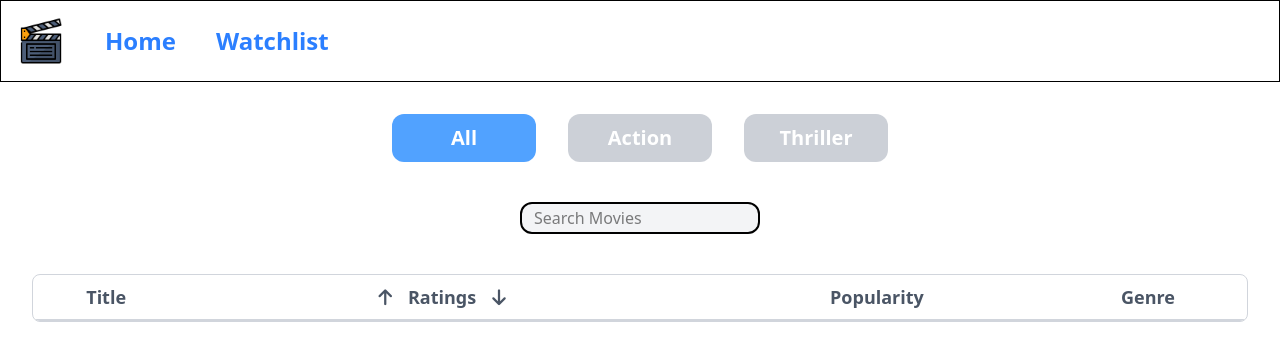
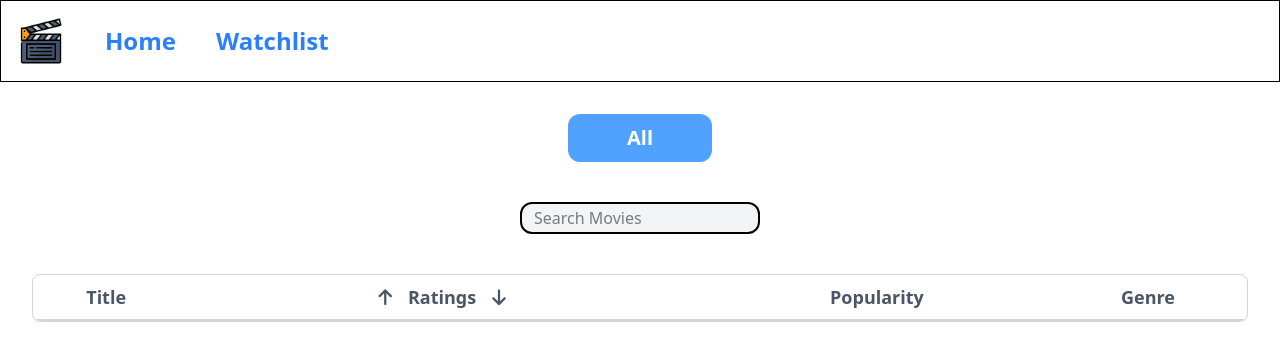
Before and after one commit to ayonpaul8906/Movie-Mania, a React (Vite) app in the folder frontend/: page /watchlist in a window 1280 px wide. Shown: the top 360 px of the page. Built offline with nearby package versions, Linux system fonts and the light colour scheme.

Commit message:
New Updates

```diff
--- a/frontend/src/App.jsx
+++ b/frontend/src/App.jsx
@@ -13,13 +13,13 @@ function App() {
     let newWatchlist = [...watchlist, movie];
     localStorage.setItem('watchlist', JSON.stringify(newWatchlist));
     setWatchlist(newWatchlist);
-    console.log(newWatchlist);
+
   }
 
   function removeFromWatchlist(movie) {
     let filterWatchlist = watchlist.filter(m => m.id !== movie.id);
+    localStorage.setItem('watchlist', JSON.stringify(filterWatchlist));
     setWatchlist(filterWatchlist);
-    console.log(filterWatchlist);
   }
 
   useEffect(() => {
--- a/frontend/src/components/Watchlist.jsx
+++ b/frontend/src/components/Watchlist.jsx
@@ -1,53 +1,95 @@
-import React from 'react'
-import Navbar from './Navbar'
-import genreids from'../utility/genre'
+import React, { useState } from "react";
+import Navbar from "./Navbar";
+import genreids from "../utility/genre";
+import { useEffect } from "react";
 
-function Watchlist({Watchlist, setWatchlist}) {
+function Watchlist({ Watchlist, setWatchlist, removeFromWatchlist }) {
+  const [search, setSearch] = useState("");
+  const [genreList, setGenreList] = useState(["All"]);
+  const [currGenre, setCurrGenre] = useState("All");
 
-  const [search, setSearch] = React.useState('')
+  let handlesearch = (e) => {
+    setSearch(e.target.value);
+  };
 
-  let handlesearch = (e) =>{
-    setSearch(e.target.value)
-  }
+  let handleFilter = (genre) => {
+    setCurrGenre(genre);
+  };
 
   let sortIncreasing = () => {
     Watchlist.sort((a, b) => {
-      return a.vote_average - b.vote_average
+      return a.vote_average - b.vote_average;
     });
     setWatchlist([...Watchlist]);
-  }
+  };
 
   let sortDecreasing = () => {
     Watchlist.sort((a, b) => {
-      return b.vote_average - a.vote_average
+      return b.vote_average - a.vote_average;
     });
     setWatchlist([...Watchlist]);
-}
+  };
+
+  useEffect(() => {
+    let genre = Watchlist.map((movie) => {
+      return genreids[movie.genre_ids[0]];
+    });
+    genre = new Set(genre);
+    setGenreList(["All", ...genre]);
+    console.log(genre);
+  }, [Watchlist]);
 
   return (
     <div>
       <>
         <Navbar />
 
-        <div className='flex flex-wrap justify-center my-4 text-gray-600 font-bold text-xl'>
-          <div className='h-[3rem] w-[9rem] flex justify-center bg-blue-400 rounded-xl items-center text-white font-bold m-4'>All</div>
-          <div className='h-[3rem] w-[9rem] flex justify-center bg-gray-400/50 rounded-xl items-center text-white font-bold m-4'>Action</div>
-          <div className='h-[3rem] w-[9rem] flex justify-center bg-gray-400/50 rounded-xl items-center text-white font-bold m-4'>Thriller</div>
+        <div className="flex flex-wrap justify-center my-4 text-gray-600 font-bold text-xl">
+          {genreList.map((genre) => {
+            return (
+              <div
+                onClick={() => handleFilter(genre)}
+                className={
+                  currGenre === genre
+                    ? "h-[3rem] w-[9rem] flex justify-center bg-blue-400 rounded-xl items-center text-white font-bold m-4 hover:cursor-pointer"
+                    : "h-[3rem] w-[9rem] flex justify-center bg-gray-400/50 rounded-xl items-center text-gray-600 font-bold m-4 hover:cursor-pointer"
+                }
+              >
+                {genre}
+              </div>
+            );
+          })}
         </div>
 
-        <div className='w-full flex justify-center p-2 '>
-          <input type="search" placeholder='Search Movies' onChange={handlesearch} value={search} className='bg-gray-100 border-2 h-[2rem] w-[15rem] px-3 border-black rounded-xl' />
+        <div className="w-full flex justify-center p-2 ">
+          <input
+            type="search"
+            placeholder="Search Movies"
+            onChange={handlesearch}
+            value={search}
+            className="bg-gray-100 border-2 h-[2rem] w-[15rem] px-3 border-black rounded-xl"
+          />
         </div>
 
-        <div className='border border-gray-300 m-8 rounded-lg overflow-hidden'>
-          <table className='w-full text-gray-600 text-center'>
-            <thead className='border-b-2 border-gray-300'>
-              <tr className='text-lg'>
+        <div className="border border-gray-300 m-8 rounded-lg overflow-hidden">
+          <table className="w-full text-gray-600 text-center">
+            <thead className="border-b-2 border-gray-300">
+              <tr className="text-lg">
                 <th>Title</th>
-                <div className='flex justify-center'>
-                  <div className='p-2 hover:cursor-pointer' onClick={sortIncreasing}><i class="fa-solid fa-arrow-up"></i></div>
-                  <th className='p-2'>Ratings</th>
-                  <div className='p-2 hover:cursor-pointer' onClick={sortDecreasing}><i class="fa-solid fa-arrow-down"></i></div>
+                <div className="flex justify-center">
+                  <div
+                    className="p-2 hover:cursor-pointer"
+                    onClick={sortIncreasing}
+                  >
+                    <i class="fa-solid fa-arrow-up"></i>
+                  </div>
+                  <th className="p-2">Ratings</th>
+                  <div
+                    className="p-2 hover:cursor-pointer"
+                    onClick={sortDecreasing}
+                  >
+                    <i class="fa-solid fa-arrow-down"></i>
+                  </div>
                 </div>
                 <th>Popularity</th>
                 <th>Genre</th>
@@ -56,30 +98,42 @@ function Watchlist({Watchlist, setWatchlist}) {
 
             <tbody>
               {Watchlist.filter((movie) => {
-                return movie.title.toLowerCase().includes(search.toLowerCase())
+                if (currGenre === "All") {
+                  return true;
+                } else {
+                  return genreids[movie.genre_ids[0]] === currGenre;
+                }
+              }).
+              filter((movie) => {
+                return movie.title.toLowerCase().includes(search.toLowerCase());
               }).map((movie, index) => {
-                return <tr className='border-b-2 border-gray-300'>
-                <td className='p-2 m-2 flex items-center'>
-                  <img className='w-[8rem] h-[8rem]' src={`https://image.tmdb.org//t/p/original/${movie.poster_path}`}/>
-                  <div className='mx-10 text-xl'>{movie.original_title}</div>
+                return (
+                  <tr className="border-b-2 border-gray-300">
+                    <td className="p-2 m-2 flex items-center">
+                      <img
+                        className="w-[8rem] h-[8rem]"
+                        src={`https://image.tmdb.org//t/p/original/${movie.poster_path}`}
+                      />
+                      <div className="mx-10 text-xl">
+                        {movie.original_title}
+                      </div>
                     </td>
                     <td>{movie.vote_average}</td>
                     <td>{movie.popularity}</td>
                     <td>{genreids[movie.genre_ids[0]]}</td>
 
-                <td className='text-red-800 hover:cursor-pointer'>Delete</td>
+                    <td className="text-red-800 hover:cursor-pointer font-semibold text-lg" onClick={() => removeFromWatchlist(movie)}>
+                      Delete
+                    </td>
                   </tr>
-
+                );
               })}
             </tbody>
           </table>
         </div>
-
-
-
       </>
     </div>
-  )
+  );
 }
 
-export default Watchlist
+export default Watchlist;
```
Lines whose indentation alone changed are shown as unchanged.
